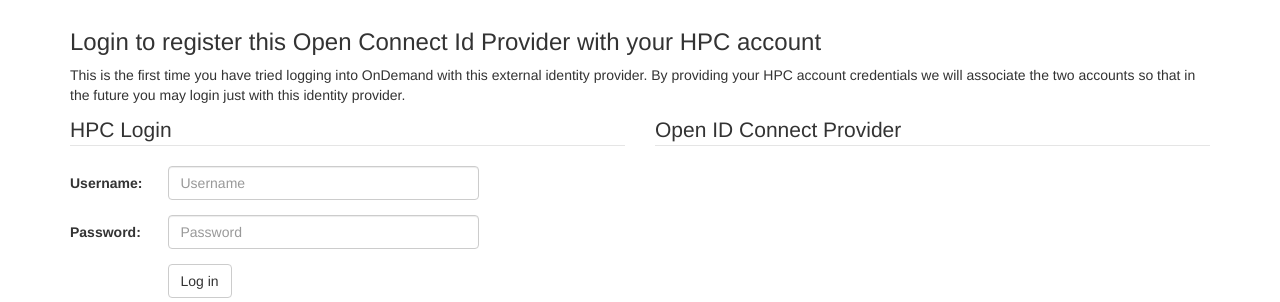
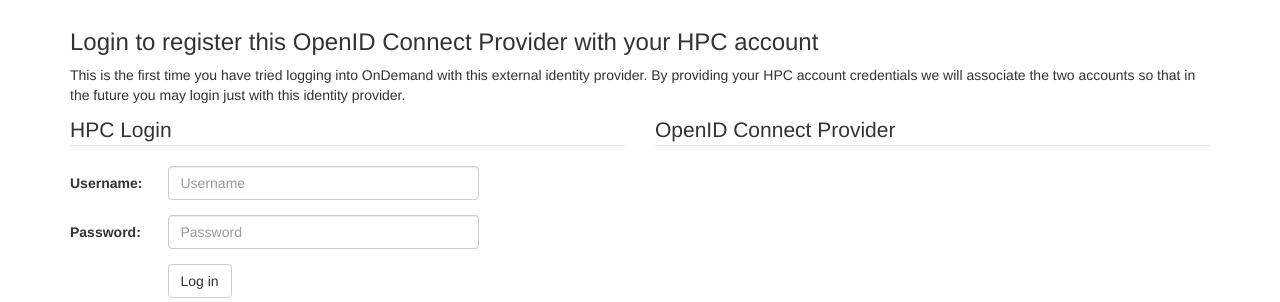
Before and after one commit to OSC/ood_auth_registration, a PHP site: page /form.php in a window 1280 px wide. Shown: the part 51-353 px from the top of the page. Run offline with PHP 8.4, Linux system fonts and the light colour scheme; data that the repository does not hold is empty.

Commit message:
Fixed references to OpenID Connect to be consistent

```diff
--- a/form.php
+++ b/form.php
@@ -5,7 +5,7 @@
 <?php include('config.php'); ?>
 
 <head>
-  <title><?= $config->title ?> | Register OpenID Provider</title>
+  <title><?= $config->title ?> | Register OpenID Connect Provider</title>
   <meta charset="utf-8">
   <meta name="viewport" content="width=device-width, initial-scale=1.0">
 
@@ -52,7 +52,7 @@ body {
   <div class="alert alert-danger" role="alert"><strong>Registration failed:</strong> <?= $error ?></div>
   <?php endif; ?>
 
-  <h3>Login to register this Open Connect Id Provider with your HPC account</h3>
+  <h3>Login to register this OpenID Connect Provider with your HPC account</h3>
   <p>This is the first time you have tried logging into OnDemand with this external
   identity provider. By providing your HPC account credentials we will associate
   the two accounts so that in the future you may login just with this identity provider.</p>
@@ -93,7 +93,7 @@ body {
     <div class="col-md-6">
       <!-- FIXME: address Firefox fieldets issue -->
       <fieldset>
-        <legend>Open ID Connect Provider</legend>
+        <legend>OpenID Connect Provider</legend>
           <dl class="dl-horizontal">
             <?php foreach($provider_claims as $key => $value){ ?>
               <dt><?= $key ?></dt><dd><?= htmlentities($value)?></dd>
```
